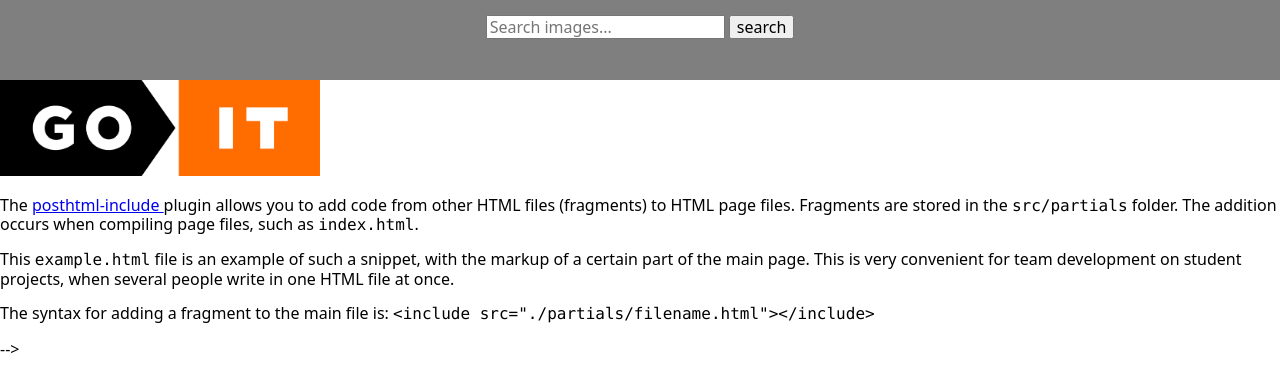
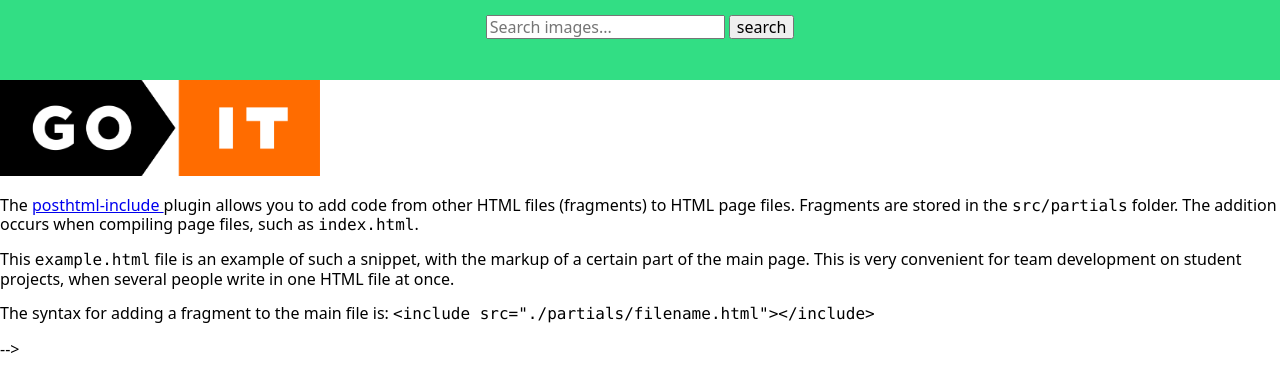
Before and after one commit to danuux/goit-js-hw-11, a website built with Parcel: page src/index.html in a window 1280 px wide. Built offline with nearby package versions, Linux system fonts and the light colour scheme; some icons are missing.

Commit message:
Update _search.scss

```diff
--- a/src/sass/_search.scss
+++ b/src/sass/_search.scss
@@ -1,5 +1,5 @@
 .search-container {
-  background-color: rgba(0, 0, 0, 0.5);
+  background-color: #32de84;
   padding-top: 15px;
   height: 80px;
   background-size: cover;
```
